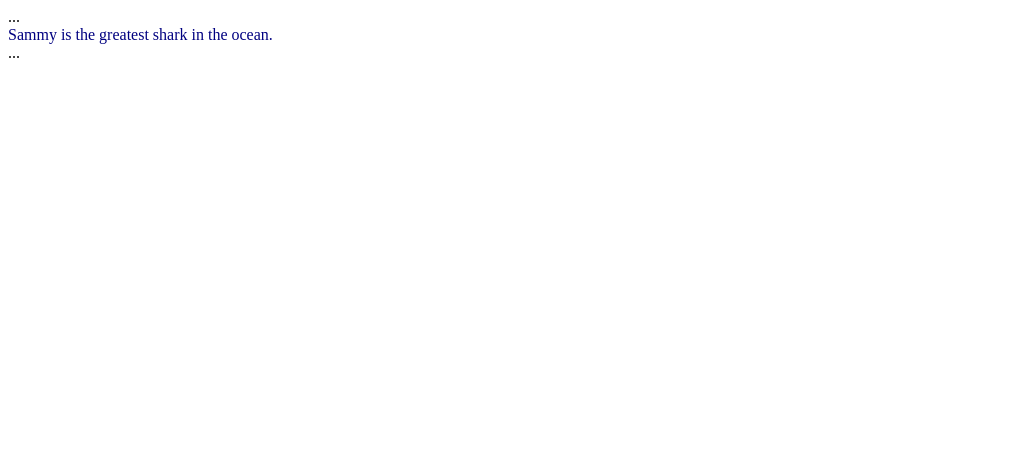
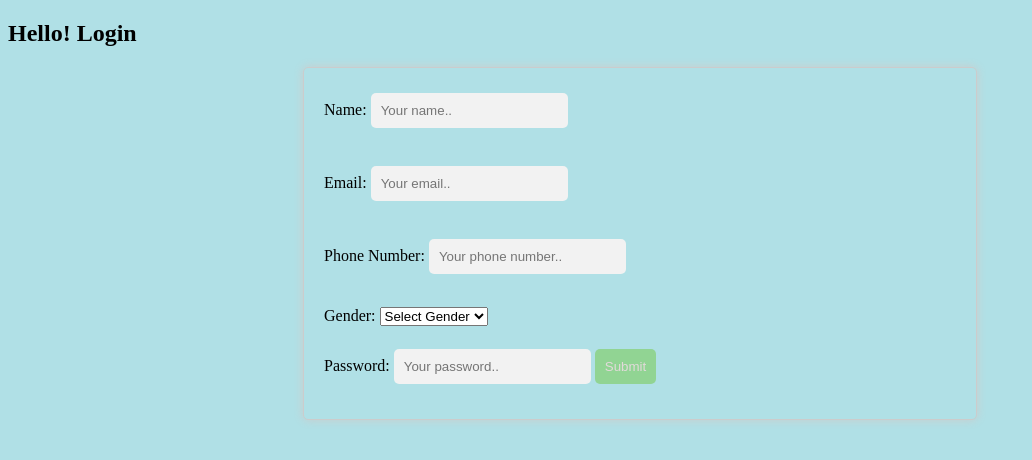
Before and after one commit to Oyin1997/machine, a plain HTML site: page index.html in a window 1280 px wide. Shown: the whole page, without its empty margins (0-1032 px from the left). Drawn offline with Linux system fonts and the light colour scheme.

Commit message:
Add files via upload

```diff
--- a/index.html
+++ b/index.html
@@ -1,13 +1,116 @@
-<!doctype html>
+<!DOCTYPE html>
 <html>
-	<head>
-		<title>Sammy Shark</title>
-	</head>
-	<body>
+<head>
+	<title>Task 1</title>
+    <h2 style="color: black;">Hello! Login </h2>
 
-...
-<div style="color: navy;">Sammy is the greatest shark in the ocean.</div>
-...
+</head>
+	<style>
+		h1 {
+  color: blue;
+  font-family: verdana;
+  font-size: 300%;
+}
+p {
+  color: red;
+  font-family: courier;
+  font-size: 160%;
 
-	</body>
+}
+p {
+  border: 2px solid powderblue;
+  padding: 30px;
+}
+p {
+  border: 2px solid powderblue;
+  margin: 50px;
+
+}
+		body {background-color: powderblue;}
+h1   {color: blue;}
+p    {color: red;}
+		form {
+			margin: auto;
+			width: 50%;
+			padding: 20px;
+			border: 1px solid #ccc;
+			border-radius: 5px;
+			box-shadow: 0px 0px 10px #ccc;
+		}
+
+		input[type=text], input[type=password] {
+			padding: 10px;
+			margin: 5px 0 15px 0;
+			border: none;
+			border-radius: 5px;
+			background-color: #f2f2f2;
+		}
+
+		input[type=text]:focus, input[type=password]:focus {
+			background-color: #e6e6e6;
+			outline: none;
+		}
+
+		input[type=submit] {
+			background-color: #91d493;
+			color: rgb(226, 218, 218);
+			padding: 10px;
+			border: none;
+			border-radius: 5px;
+			cursor: pointer;
+		}
+	</style>
+</head>
+<body>
+	<form id="myForm" onsubmit="return validateForm()">
+		<label for="name">Name:</label>
+		<input type="text" id="name" name="name" placeholder="Your name..">
+        <br><br>
+
+
+		<label for="email">Email:</label>
+		<input type="text" id="email" name="email" placeholder="Your email..">
+        <br><br>
+
+		<label for="phone">Phone Number:</label>
+		<input type="text" id="phone" name="phone" placeholder="Your phone number..">
+        <br><br>
+
+		<label for="gender">Gender:</label>
+		<select id="gender" name="gender">
+			<option value="">Select Gender</option>
+			<option value="male">Male</option>
+			<option value="female">Female</option>
+		</select>
+        <br><br>
+
+		<label for="password">Password:</label>
+		<input type="password" id="password" name="password" placeholder="Your password..">
+
+		<input type="submit" value="Submit">
+	</form>
+
+	<script>
+		function validateForm() {
+			// Get form inputs
+			var name = document.forms["myForm"]["name"].value;
+			var email = document.forms["myForm"]["email"].value;
+			var phone = document.forms["myForm"]["phone"].value;
+			var gender = document.forms["myForm"]["gender"].value;
+			var password = document.forms["myForm"]["password"].value;
+
+			// Check if any input fields are empty
+			if (name == "" || email == "" || phone == "" || gender == "" || password == "") {
+				alert("Please fill out all fields.");
+				return false;
+			}
+
+			// Show success message and prevent form from submitting
+			alert("Form submitted successfully!");
+			return false;
+		}
+	</script>
+</body>
 </html>
+
+</html>
```
